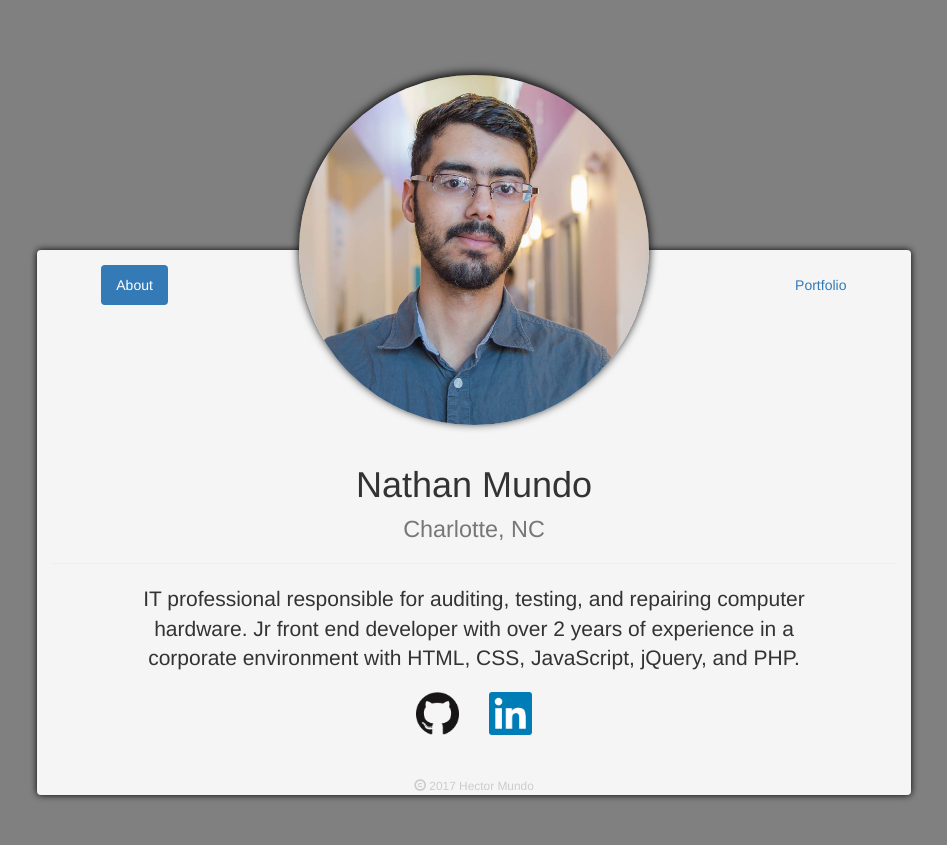
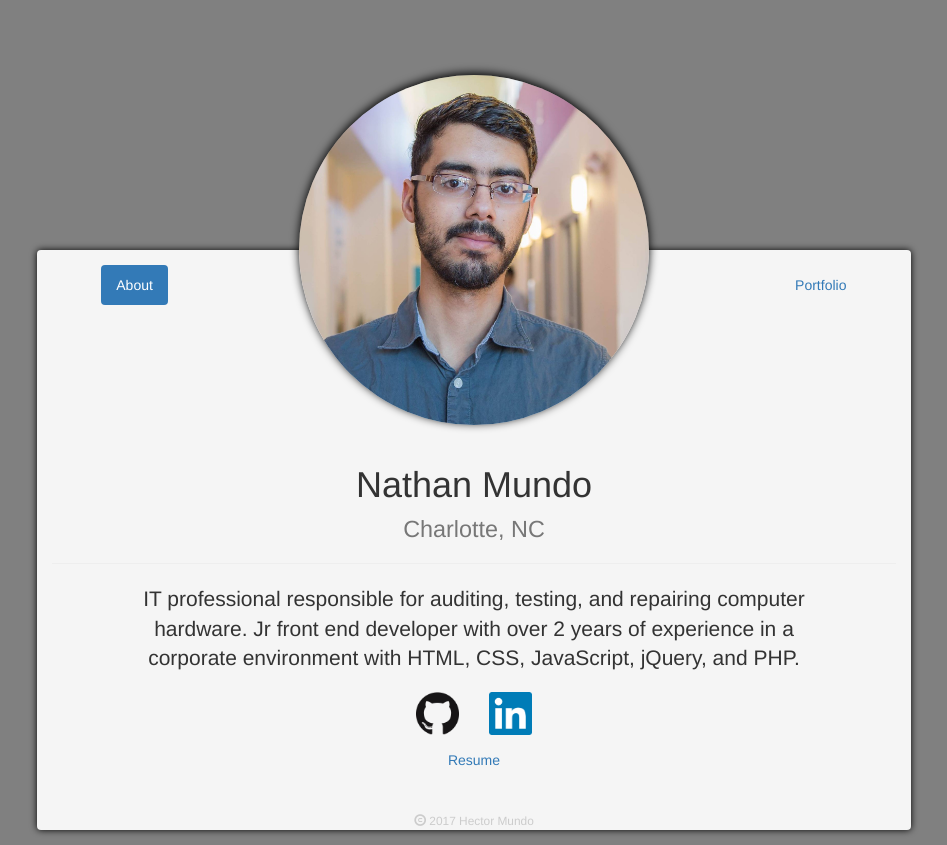
Before and after one commit to nmundo/nathanmundo.com, a plain HTML site: page index.html in a window 1280 px wide. Shown: the whole page, without its empty margins (166-1113 px from the left). Before the commit the page ends 810 px from the top, so only its background shows below. Drawn offline with nearby package versions, Linux system fonts and the light colour scheme.

Commit message:
Added resume

```diff
--- a/index.html
+++ b/index.html
@@ -1,6 +1,7 @@
 <!DOCTYPE html>
 <html lang="en">
     <head>
+        <title>Nathan Mundo</title>
         <!-- Latest compiled and minified CSS -->
         <link rel="stylesheet" href="https://maxcdn.bootstrapcdn.com/bootstrap/3.3.7/css/bootstrap.min.css" integrity="sha384-BVYiiSIFeK1dGmJRAkycuHAHRg32OmUcww7on3RYdg4Va+PmSTsz/K68vbdEjh4u" crossorigin="anonymous">
         <!-- Optional theme -->
@@ -48,13 +49,18 @@
                     <div class="row">
                         <div class="col-sm-offset-5 col-sm-1">
                             <a href="https://github.com/nmundo">
-                                <img src="img/GitHub-Mark-120px-plus.png" class="img-responsive"/>
+                                <img src="img/GitHub-Mark-120px-plus.png" class="img-responsive social-icon"/>
                             </a>
                         </div>
                         <div class="col-sm-1">
                             <a href="https://www.linkedin.com/in/hmundo/">
-                                <img src="img/LinkedIn-logo.png" class="img-responsive"/>
+                                <img src="img/LinkedIn-logo.png" class="img-responsive social-icon"/>
                             </a>
+                        </div>
+                    </div>
+                    <div class="row">
+                        <div class="col-sm-2 col-sm-offset-5 text-center">
+                            <a href="https://drive.google.com/file/d/0B5HMahnFAVAlai1CNDN6dUZQQnc/view?usp=sharing">Resume</a>
                         </div>
                     </div>
                     <br><br>
--- a/style.css
+++ b/style.css
@@ -45,3 +45,7 @@
 .navigationbutton {
     padding: 15px 0px;
 }
+
+.social-icon {
+    padding-bottom: 15px;
+}
```
